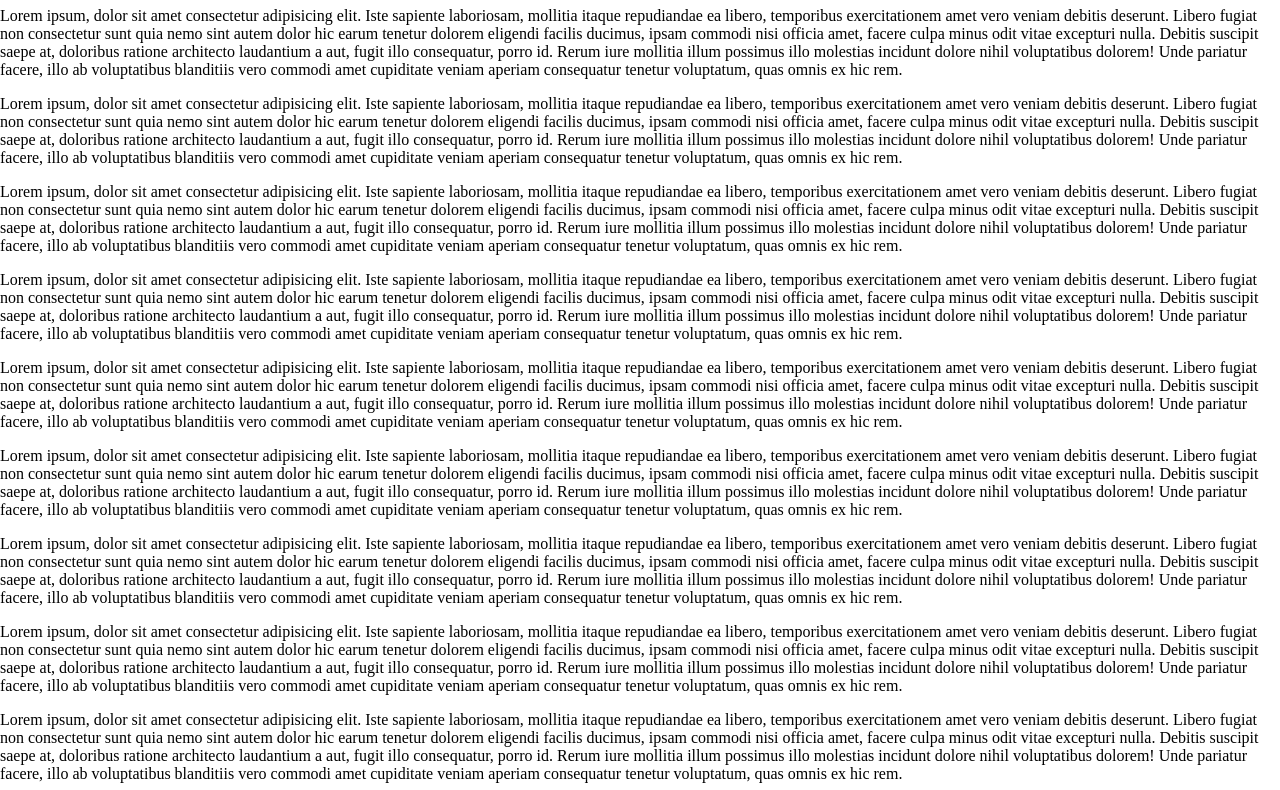
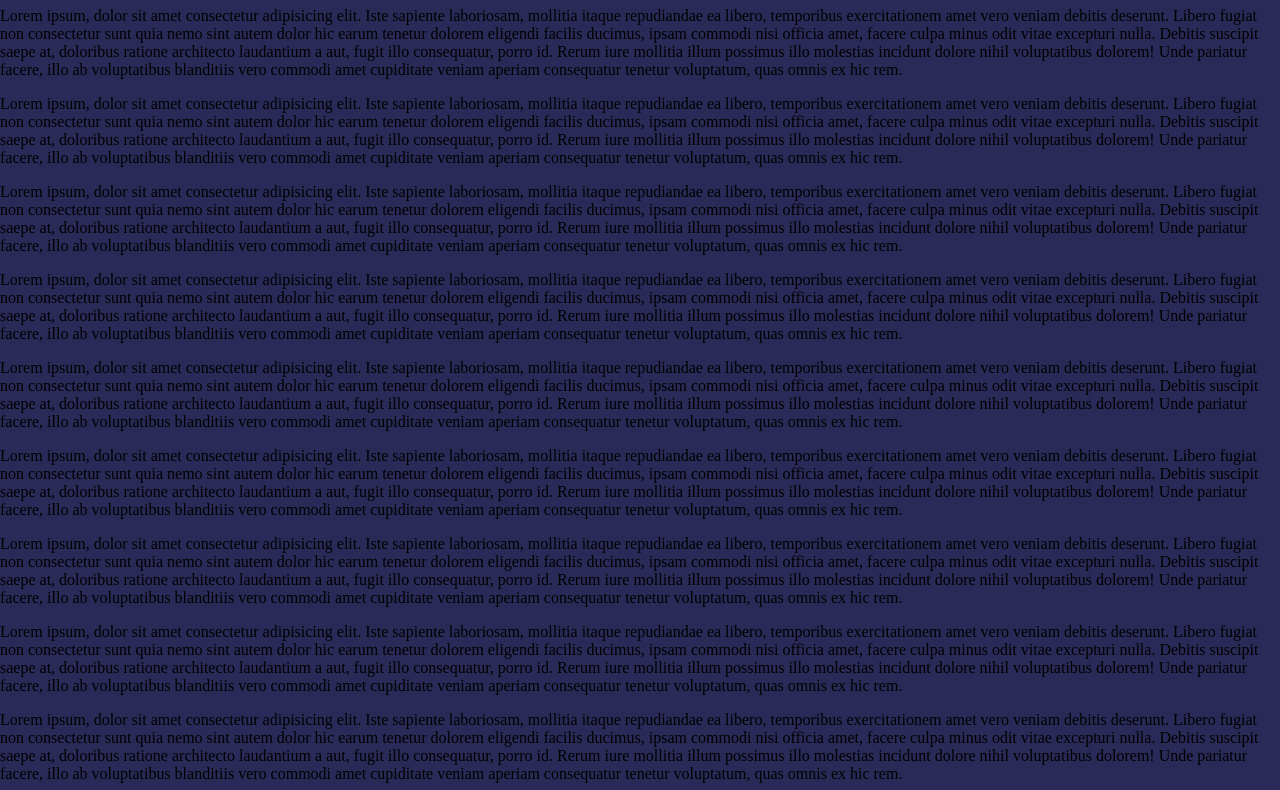
Before and after one commit to KallaiT/RDv2, a plain HTML site: page index.html in a window 1280 px wide. Shown: the part 152-942 px from the top of the page. Drawn offline with Linux system fonts and the light colour scheme.

Commit message:
Dark mode 2

```diff
--- a/style.css
+++ b/style.css
@@ -5,6 +5,7 @@
 body {
   margin: 0;
   padding-top: 60px;
+  background-color: rgb(42, 42, 88);
 }
 
 #menuCheckBox,
@@ -30,7 +31,7 @@ nav a {
   color: white;
   text-decoration: none;
   font-size: 26px;
-  font-family: 'Gill Sans', 'Gill Sans MT', Calibri, 'Trebuchet MS', sans-serif;
+  font-family: "Gill Sans", "Gill Sans MT", Calibri, "Trebuchet MS", sans-serif;
   letter-spacing: 1px;
   padding: 2px 10px;
 }
```
